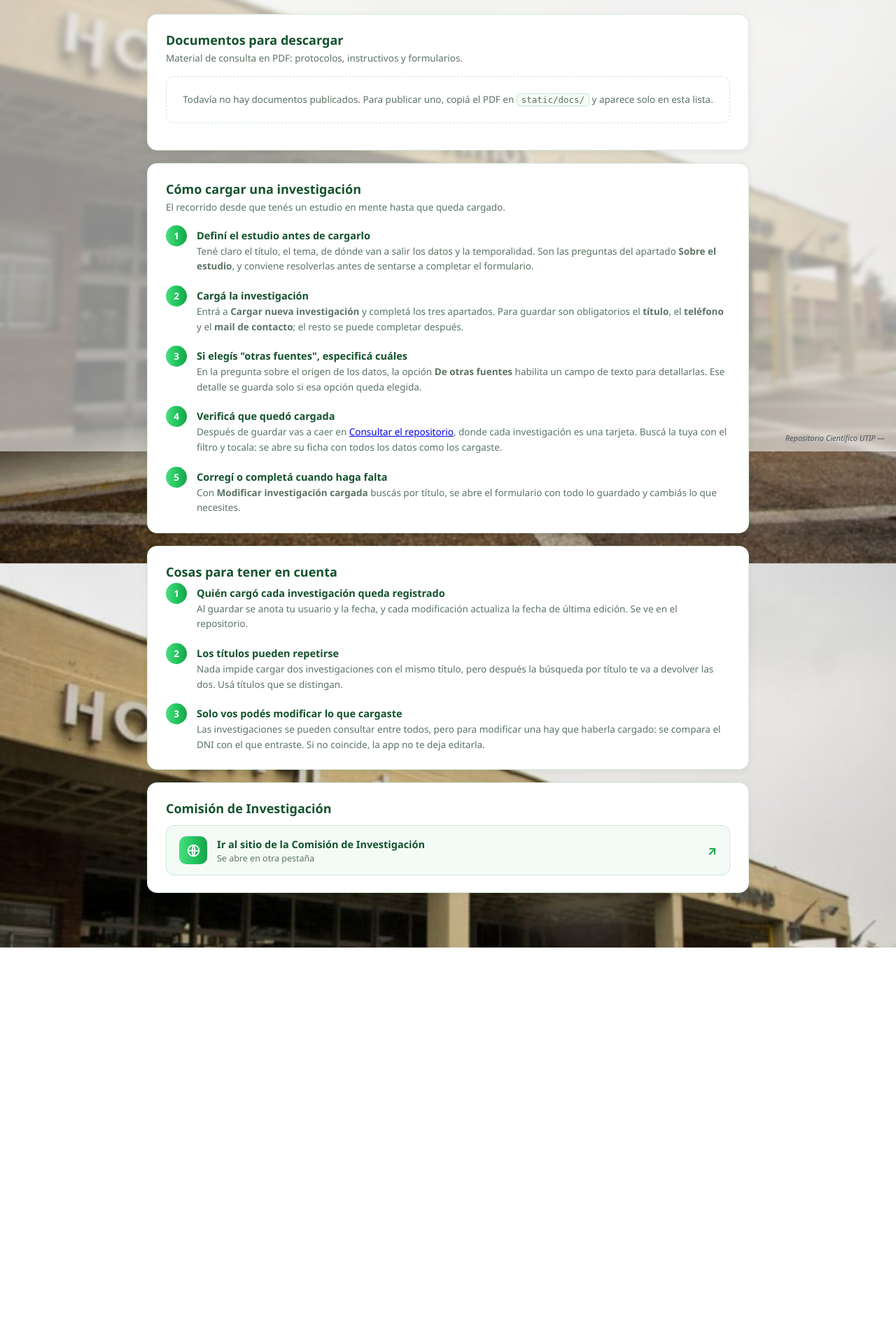
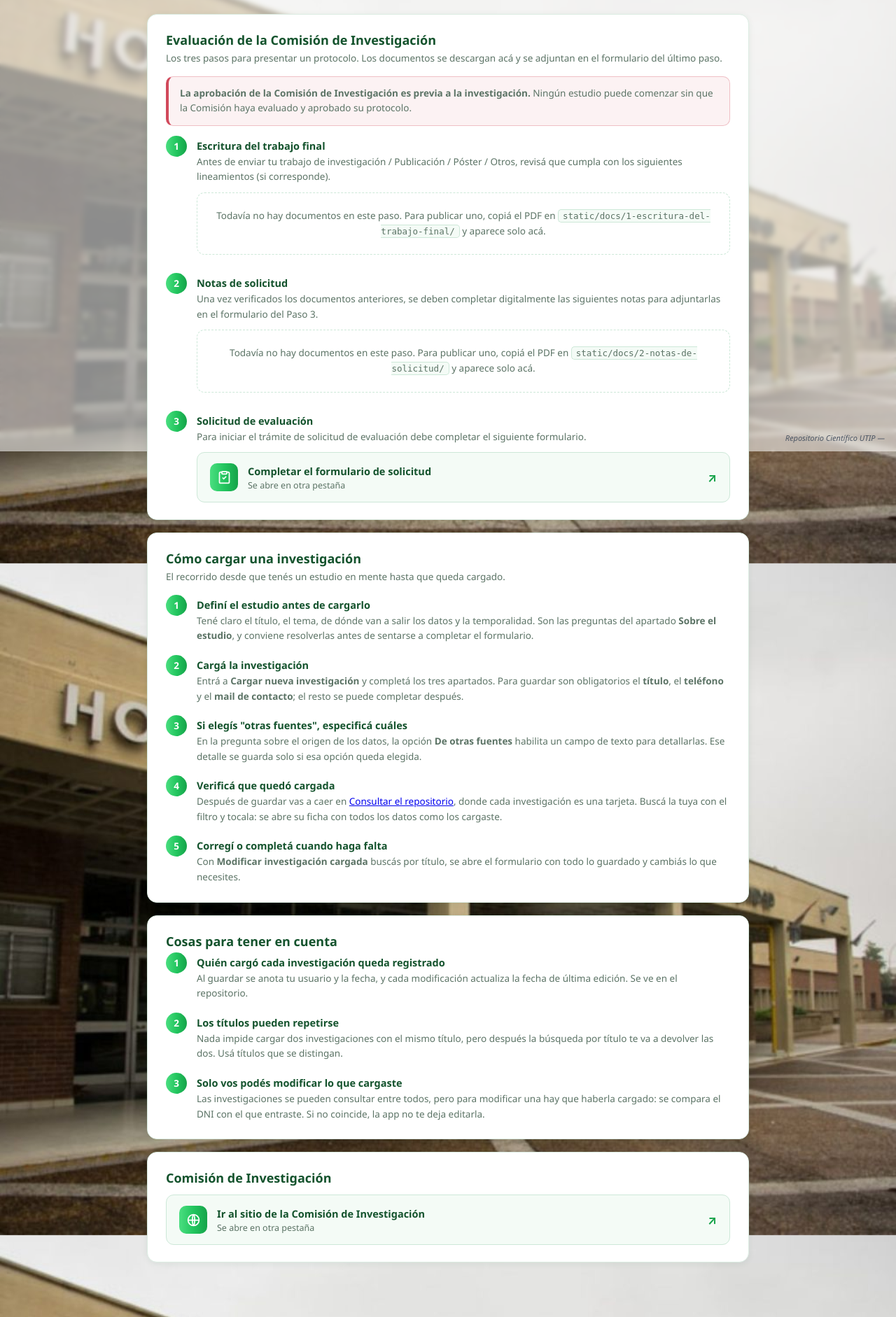
Before and after one commit to lecato86/Repositorio-Cientifico-UTIP, a Flask app: page /como-comenzar in a window 1280 px wide. Shown: the part 155-2037 px from the top of the page at 70% size. Before the commit the page ends 1509 px from the top, so only its background shows below. Run offline with Flask 3, Linux system fonts and the light colour scheme; the visitor is signed in with stand-in values (Sample User, id 1); some libraries are stand-ins or nearby versions.

Commit message:
Tramite de evaluacion de la Comision en Como comenzar
"Como comenzar" abre ahora con los tres pasos para presentar un protocolo,
en el orden en que se hacen, y con el aviso de que la aprobacion de la
Comision es previa a la investigacion:

1. Escritura del trabajo final - la guia y el checklist
2. Notas de solicitud - las notas a completar digitalmente
3. Solicitud de evaluacion - el formulario de la Comision

Los pasos salen de PASOS_TRAMITE (utils/docs.py): cada uno lleva su texto y,
segun corresponda, una carpeta de PDFs o un link. Los documentos siguen sin
estar hardcodeados, pero ahora se leen de una subcarpeta por paso
(static/docs/1-... y 2-...); los PDFs sueltos en la raiz caen en un bloque
"Otros documentos" que se oculta si no hay ninguno.

Co-Authored-By: Claude Opus 5 (1M context) <noreply@anthropic.com>

```diff
--- a/oafcare/estudios/routes.py
+++ b/oafcare/estudios/routes.py
@@ -14,7 +14,7 @@ from oafcare.utils.repositorio import (
     GRUPOS_REPOSITORIO, COLUMNAS_REPOSITORIO, COLUMNAS_FIJAS, COLUMNAS_LARGAS,
     resumen_repositorio, etapa_de,
 )
-from oafcare.utils.docs import documentos_disponibles
+from oafcare.utils.docs import documentos_disponibles, pasos_tramite
 
 
 # Mensaje único para cuando alguien intenta editar una investigación ajena.
@@ -248,7 +248,9 @@ def borrar(estudio_id):
 @estudios_bp.route("/como-comenzar")
 @login_required
 def como_comenzar():
-    """Guía de arranque + PDFs descargables (se listan desde `static/docs/`)."""
+    """Trámite ante la Comisión + guía de arranque + PDFs (desde `static/docs/`)."""
     return render_template(
-        "estudios/como_comenzar.html", documentos=documentos_disponibles()
+        "estudios/como_comenzar.html",
+        pasos=pasos_tramite(),
+        documentos=documentos_disponibles(),
     )
--- a/oafcare/utils/docs.py
+++ b/oafcare/utils/docs.py
@@ -1,8 +1,8 @@
-"""Material descargable de la pantalla "Cómo comenzar".
+"""Material descargable y trámite de evaluación de la pantalla "Cómo comenzar".
 
-Los PDFs no van hardcodeados: se listan leyendo la carpeta `static/docs/`, así
-para publicar un documento nuevo alcanza con copiar el archivo ahí, sin tocar
-código ni plantillas.
+Los PDFs no van hardcodeados: se listan leyendo `static/docs/`, así para publicar
+un documento nuevo alcanza con copiar el archivo en la carpeta del paso que
+corresponda, sin tocar código ni plantillas.
 """
 
 import os
@@ -11,6 +11,50 @@ from flask import current_app
 # Subcarpeta de `static/` donde viven los PDFs de la guía.
 CARPETA_DOCS = "docs"
 
+# Formulario de la Comisión de Investigación: con esto se inicia el trámite.
+FORMULARIO_COMISION = (
+    "https://docs.google.com/forms/d/e/"
+    "1FAIpQLSfFkdC6BNF0Pc5ZeCkVm7Ev43YC2kU4nz9Slx-imxp0f6X0ug/viewform"
+)
+
+# El trámite ante la Comisión, en el orden en que se hace. La plantilla los
+# recorre y numera sola, así que el número que se muestra sale de esta lista:
+# si se agrega un paso en el medio, la referencia "Paso 3" del texto anterior
+# hay que ajustarla a mano.
+#   `carpeta`     subcarpeta de static/docs/ con los PDFs del paso (None si no tiene)
+#   `formulario`  link con el que se cierra el paso (None si no tiene)
+PASOS_TRAMITE = [
+    {
+        "titulo": "Escritura del trabajo final",
+        "texto": (
+            "Antes de enviar tu trabajo de investigación / Publicación / Póster / "
+            "Otros, revisá que cumpla con los siguientes lineamientos "
+            "(si corresponde)."
+        ),
+        "carpeta": "1-escritura-del-trabajo-final",
+        "formulario": None,
+    },
+    {
+        "titulo": "Notas de solicitud",
+        "texto": (
+            "Una vez verificados los documentos anteriores, se deben completar "
+            "digitalmente las siguientes notas para adjuntarlas en el formulario "
+            "del Paso 3."
+        ),
+        "carpeta": "2-notas-de-solicitud",
+        "formulario": None,
+    },
+    {
+        "titulo": "Solicitud de evaluación",
+        "texto": (
+            "Para iniciar el trámite de solicitud de evaluación debe completar "
+            "el siguiente formulario."
+        ),
+        "carpeta": None,
+        "formulario": FORMULARIO_COMISION,
+    },
+]
+
 
 def _titulo_desde_archivo(nombre: str) -> str:
     """'01_Guia-de-ingreso.pdf' -> '01 Guia de ingreso'."""
@@ -18,13 +62,15 @@ def _titulo_desde_archivo(nombre: str) -> str:
     return base.replace("_", " ").replace("-", " ").strip()
 
 
-def documentos_disponibles() -> list:
-    """Devuelve [{'archivo', 'titulo', 'kb'}] con los PDFs de static/docs/.
+def _pdfs_de(subcarpeta: str = "") -> list:
+    """PDFs de `static/docs/<subcarpeta>/`, ordenados por nombre de archivo.
 
-    `archivo` es la ruta relativa a `static/` (lista para `url_for('static')`).
-    Si la carpeta todavía no existe, devuelve lista vacía en vez de fallar.
+    Devuelve [{'archivo', 'titulo', 'kb'}], donde `archivo` es la ruta relativa
+    a `static/` (lista para `url_for('static')`). Si la carpeta todavía no
+    existe, devuelve lista vacía en vez de fallar.
     """
-    carpeta = os.path.join(current_app.static_folder, CARPETA_DOCS)
+    relativa = f"{CARPETA_DOCS}/{subcarpeta}" if subcarpeta else CARPETA_DOCS
+    carpeta = os.path.join(current_app.static_folder, *relativa.split("/"))
     if not os.path.isdir(carpeta):
         return []
 
@@ -34,9 +80,26 @@ def documentos_disponibles() -> list:
             continue
         ruta = os.path.join(carpeta, nombre)
         documentos.append({
-            "archivo": f"{CARPETA_DOCS}/{nombre}",
+            "archivo": f"{relativa}/{nombre}",
             "titulo": _titulo_desde_archivo(nombre),
             "kb": max(1, round(os.path.getsize(ruta) / 1024)),
         })
 
     return documentos
+
+
+def pasos_tramite() -> list:
+    """`PASOS_TRAMITE` con los PDFs de cada paso ya resueltos."""
+    return [
+        {**paso, "documentos": _pdfs_de(paso["carpeta"]) if paso["carpeta"] else []}
+        for paso in PASOS_TRAMITE
+    ]
+
+
+def documentos_disponibles() -> list:
+    """PDFs sueltos en `static/docs/` (los que no son de ningún paso).
+
+    Sirve para publicar material de consulta que no forma parte del trámite:
+    se copia el PDF en la raíz de la carpeta y aparece en "Otros documentos".
+    """
+    return _pdfs_de()
--- a/static/css/repositorio.css
+++ b/static/css/repositorio.css
@@ -895,6 +895,35 @@
     color: var(--sc-muted);
 }
 
+/* Aviso destacado: la aprobación de la Comisión es previa a investigar. */
+.guia-aviso {
+    margin: 0 0 18px;
+    padding: 13px 16px;
+    border: 1px solid rgba(209, 73, 91, .3);
+    border-left: 4px solid #d1495b;
+    border-radius: 10px;
+    background: rgba(209, 73, 91, .07);
+    font-size: 13.5px;
+    line-height: 1.6;
+    color: var(--sc-navy);
+}
+
+/* Pasos que además llevan documentos o un link: necesitan más aire entre sí
+   que los pasos de solo texto. */
+.guia-pasos-docs {
+    gap: 26px;
+}
+
+.guia-pasos-docs .doc-lista,
+.guia-pasos-docs .doc-vacio {
+    margin-top: 11px;
+}
+
+/* Dentro de un paso el link ya viene separado por el párrafo de arriba. */
+.guia-pasos-docs .guia-link-form {
+    margin-top: 11px;
+}
+
 /* Lista de PDFs descargables */
 .doc-lista {
     list-style: none;
--- a/templates/estudios/como_comenzar.html
+++ b/templates/estudios/como_comenzar.html
@@ -15,11 +15,84 @@
         <a class="repo-volver" href="{{ url_for('estudios.inicio') }}">← Inicio</a>
     </header>
 
+    {# El trámite ante la Comisión va primero: sin su aprobación no se investiga.
+       Los pasos y sus PDFs salen de `utils/docs.py`, uno por carpeta. #}
     <div class="guia-bloque">
-        <h2>Documentos para descargar</h2>
-        <p>Material de consulta en PDF: protocolos, instructivos y formularios.</p>
+        <h2>Evaluación de la Comisión de Investigación</h2>
+        <p>
+            Los tres pasos para presentar un protocolo. Los documentos se
+            descargan acá y se adjuntan en el formulario del último paso.
+        </p>
 
-        {% if documentos %}
+        <p class="guia-aviso">
+            <b>La aprobación de la Comisión de Investigación es previa a la
+            investigación.</b> Ningún estudio puede comenzar sin que la Comisión
+            haya evaluado y aprobado su protocolo.
+        </p>
+
+        <ol class="guia-pasos guia-pasos-docs">
+            {% for paso in pasos %}
+            <li>
+                <div>
+                    <h3>{{ paso.titulo }}</h3>
+                    <p>{{ paso.texto }}</p>
+
+                    {% if paso.carpeta %}
+                        {% if paso.documentos %}
+                        <ul class="doc-lista">
+                            {% for doc in paso.documentos %}
+                            <li>
+                                <a href="{{ url_for('static', filename=doc.archivo) }}" download>
+                                    <span class="doc-icono">PDF</span>
+                                    <span>
+                                        <span class="doc-nombre">{{ doc.titulo }}</span>
+                                        <span class="doc-peso">{{ doc.kb }} KB</span>
+                                    </span>
+                                </a>
+                            </li>
+                            {% endfor %}
+                        </ul>
+                        {% else %}
+                        <p class="doc-vacio">
+                            Todavía no hay documentos en este paso. Para publicar uno,
+                            copiá el PDF en
+                            <code>static/docs/{{ paso.carpeta }}/</code>
+                            y aparece solo acá.
+                        </p>
+                        {% endif %}
+                    {% endif %}
+
+                    {% if paso.formulario %}
+                    <a class="guia-link guia-link-form"
+                       href="{{ paso.formulario }}"
+                       target="_blank" rel="noopener noreferrer">
+                        <span class="guia-link-icono">
+                            <svg viewBox="0 0 24 24" fill="none" stroke="currentColor" stroke-width="2">
+                                <path d="M8 3H6a2 2 0 0 0-2 2v14a2 2 0 0 0 2 2h12a2 2 0 0 0 2-2V5a2 2 0 0 0-2-2h-2"/>
+                                <rect x="8" y="2" width="8" height="4" rx="1"/>
+                                <path d="M9 12l2 2 4-4"/>
+                            </svg>
+                        </span>
+                        <span class="guia-link-texto">
+                            <span class="guia-link-nombre">Completar el formulario de solicitud</span>
+                            <span class="guia-link-detalle">Se abre en otra pestaña</span>
+                        </span>
+                        <span class="guia-link-flecha" aria-hidden="true">↗</span>
+                    </a>
+                    {% endif %}
+                </div>
+            </li>
+            {% endfor %}
+        </ol>
+    </div>
+
+    {# PDFs sueltos en static/docs/: material que no es de ningún paso. El
+       bloque no se muestra si no hay ninguno. #}
+    {% if documentos %}
+    <div class="guia-bloque">
+        <h2>Otros documentos</h2>
+        <p>Material de consulta que no forma parte del trámite.</p>
+
         <ul class="doc-lista">
             {% for doc in documentos %}
             <li>
@@ -33,13 +106,8 @@
             </li>
             {% endfor %}
         </ul>
-        {% else %}
-        <p class="doc-vacio">
-            Todavía no hay documentos publicados. Para publicar uno, copiá el PDF
-            en <code>static/docs/</code> y aparece solo en esta lista.
-        </p>
-        {% endif %}
     </div>
+    {% endif %}
 
     <div class="guia-bloque">
         <h2>Cómo cargar una investigación</h2>
```
Also changed, not shown: CLAUDE.md (+3 -1 lines), 2 other files.
